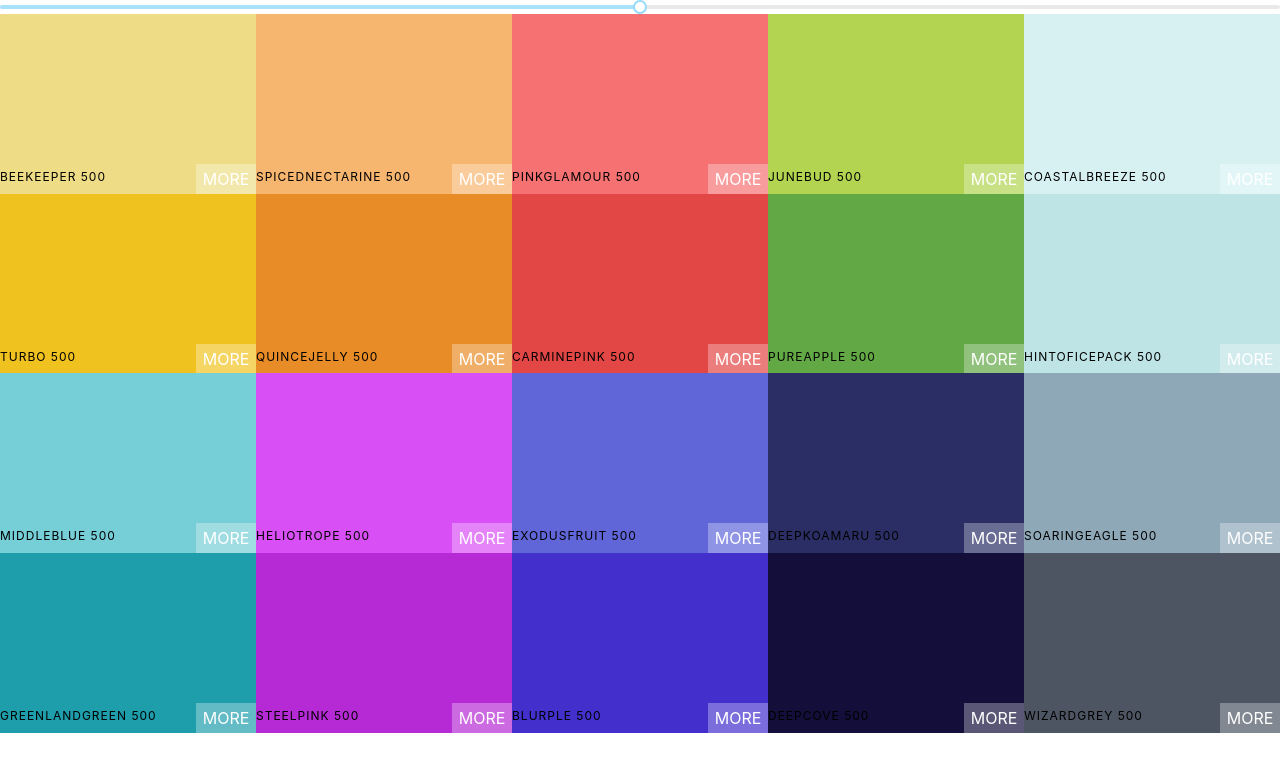
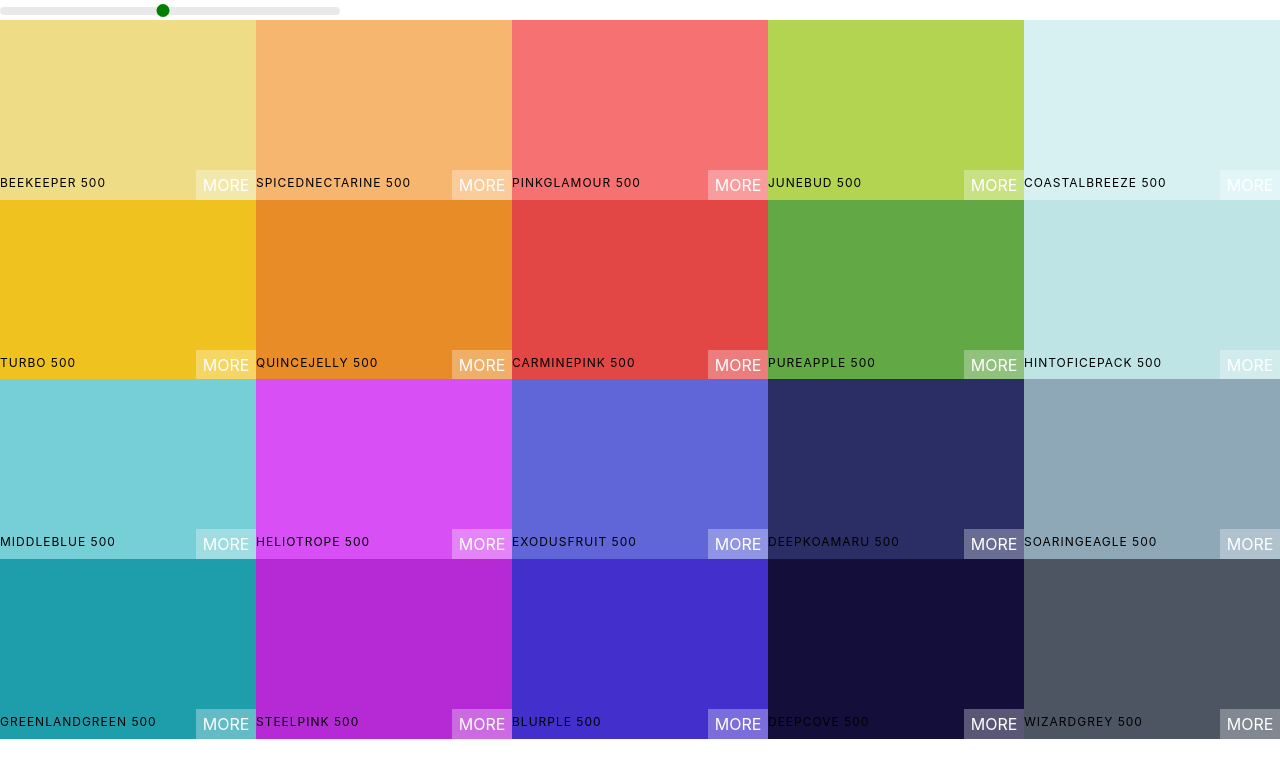
Before and after one commit to pranavmeshram/react-color-app, a React (Create React App) app in the folder colors-app/: page / in a window 1280 px wide. Shown: the top 778 px of the page. Built offline with nearby package versions, Linux system fonts and the light colour scheme.

Commit message:
styled slider

```diff
--- a/colors-app/src/components/Palette.js
+++ b/colors-app/src/components/Palette.js
@@ -1,9 +1,8 @@
 import React, { Component } from 'react'
 import ColorBox from './ColorBox';
 
-import Slider, { Range } from 'rc-slider';
+import Slider from 'rc-slider';
 import 'rc-slider/assets/index.css';
-
 
 import './styles/Palette.css';
 
@@ -29,6 +28,7 @@
 
         return (
             <div className="Palette">
+                <div className="slider">
                     <Slider
                         defaultValue={level}
                         min={100}
@@ -37,6 +37,7 @@
                         onAfterChange={this.changeLevel}
                     />
                     {/* Navbar goes here */}
+                </div>
 
                 <div className="Palette-colors">
                     {colorBoxes}
--- a/colors-app/src/components/styles/Palette.css
+++ b/colors-app/src/components/styles/Palette.css
@@ -5,3 +5,31 @@
 .Palette-colors {
     height: 90%;
 }
+
+.slider {
+    width: 340px;
+    margin: 0 auto;
+    display: inline-block;
+}
+
+.rc-slider-track {
+    background-color: transparent;
+}
+
+.rc-slider-rail {
+    height: 8px;
+}
+
+.rc-slider-handle,
+.rc-slider-handle:active,
+.rc-slider-handle:hover,
+.rc-slider-handle:focus {
+    background-color: green;
+    outline: none;
+    border: 2px solid green;
+    box-shadow: none;
+    width: 13px;
+    height: 13px;
+    margin-left: -7px;
+    margin-top: -3px;
+}
```
Lines whose indentation alone changed are shown as unchanged.
